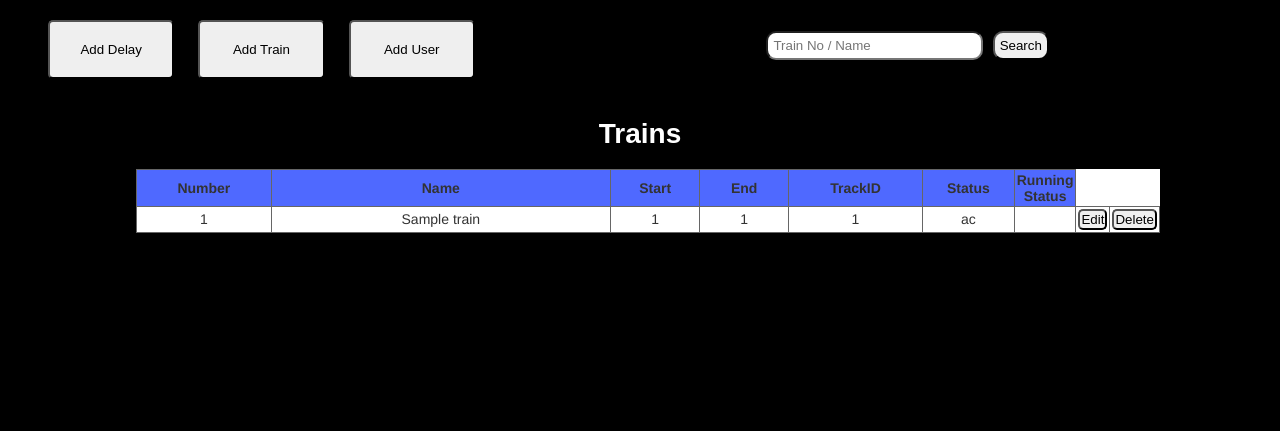
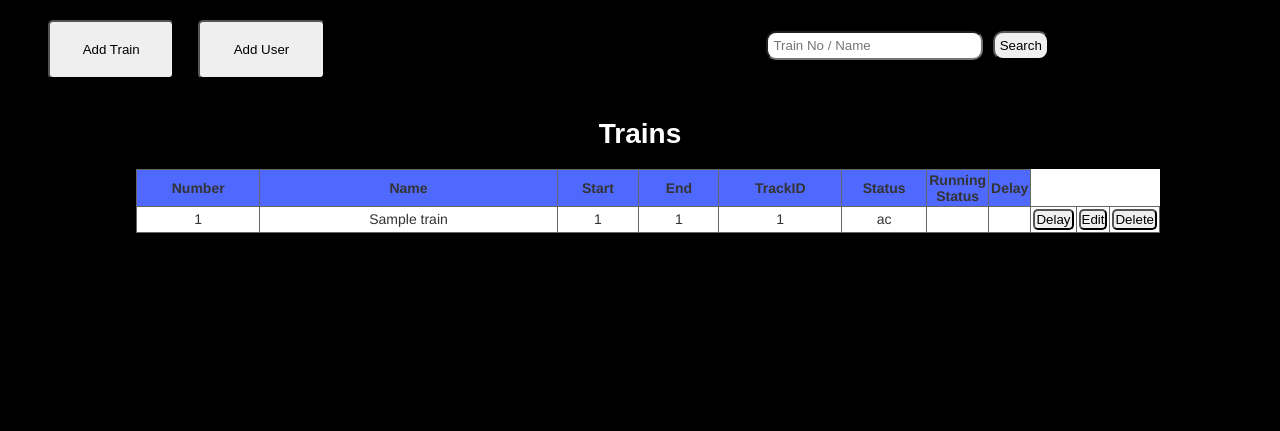
Before and after one commit to banny01/Train-Schedule-and-Tracking-System, a PHP site: page /home.php in a window 1280 px wide. Shown: the part 63-494 px from the top of the page. Run offline with PHP 8.4, Linux system fonts and the light colour scheme; a user stored in the database is signed in; data comes from the database, SQL or seed files in the repository; tables that the repository leaves empty hold one stand-in row (values such as "Sample post"); data that the repository does not hold is empty.

Commit message:
adding features

```diff
--- a/home.php
+++ b/home.php
@@ -19,7 +19,9 @@
 <body>
 
 	<?php include("inc/header.php");
-
+	date_default_timezone_set("Asia/Colombo");
+	$today = date("Y-m-d");
+	//echo $today;
 		if (isset($_GET['Delete'])){
 			$tID = $_GET['Delete'];
 			$query1 = "DELETE FROM train WHERE ID = $tID";
@@ -65,7 +67,7 @@
 
 	<div class="dashboard" style="width: 100%; margin: auto;">
 		<div class="btns">
-			<button class="btn2" type="button" onclick="location.href = 'addDelay.php';" id="myBtn">Add Delay</button>
+			<!--<button class="btn2" type="button" onclick="location.href = 'addDelay.php';" id="myBtn">Add Delay</button>-->
 			<?php if($loggeduser['Role'] == "Admin"){ ?>
 				<button class="btn2" type="button" onclick="location.href = 'addTrain.php'" id="myBtn">Add Train</button>
 				<button class="btn2" type="button" onclick="location.href = 'signup.php';" id="myBtn">Add User</button>
@@ -90,20 +92,34 @@
 						<th style="width: 15%;">TrackID</th>
 						<th style="width: 10%;">Status</th>
 						<th style="width: 10%;">Running Status</th>
+						<th style="width: 10%;">Delay</th>
 					</tr>
 				</thead>
 				<tbody>
 					<?php while( $developer = mysqli_fetch_assoc($res) ) { ?>
-					   <tr id="<?php echo $developer ['ID']; ?>">
-					   <td style="width: 15%;"><?php echo $developer ['Number']; ?></td>
-					   <td style="width: 40%;"><?php echo $developer ['Name']; ?></td>
-					   <td style="width: 10%;"><?php echo $developer ['Start']; ?></td>
-					   <td style="width: 10%;"><?php echo $developer ['End']; ?></td>
-					   <td style="width: 15%;"><?php echo $developer ['TrackID']; ?></td>
-					   <td style="width: 10%;"><?php echo $developer ['Status']; ?></td>
-					   <td style="width: 10%;"><?php echo $developer ['Cancel']; ?></td>
-					   <td style="width: 10%;"><button class="btn" type="button" style="border-radius: 5px; padding: 1px;" onclick="location.href = 'edit.php?ID=<?php echo $developer ['ID']; ?>';" id="myBtn">Edit</button></td>
-					   <td style="width: 10%;"><button class="btn" type="button" style="border-radius: 5px; padding: 1px;" onclick="location.href = 'home.php?Delete=<?php echo $developer ['ID']; ?>';" id="myBtn">Delete</button></td>
+					   <tr id="<?php echo $developer['ID']; ?>">
+					   <td><?php echo $developer['Number']; ?></td>
+					   <td ><?php echo $developer['Name']; ?></td>
+					   <td><?php echo $developer['Start']; ?></td>
+					   <td ><?php echo $developer['End']; ?></td>
+					   <td><?php echo $developer['TrackID']; ?></td>
+					   <td ><?php echo $developer['Status']; ?></td>
+					   <td ><?php echo $developer['Cancel']; ?></td>
+					   <?php
+
+					   		if($loggeduser['StationID'] != ""){
+					   			$query5 = "SELECT * FROM delay WHERE StationID=$loggeduser[StationID] AND TrainID=$developer[ID] AND DATE(Date) = '$today'";
+								$res5 = mysqli_query($con, $query5);
+								$delay = mysqli_fetch_assoc($res5);
+						   }
+						   else{
+								$delay['Delay'] = "";
+						   }
+					   ?>
+					   <td ><?php echo $delay['Delay']; ?></td>
+					   <td ><button class="btn" type="button" style="border-radius: 5px; padding: 1px;" onclick="location.href = 'delay.php?Train=<?php echo $developer['ID']; ?>';" id="myBtn">Delay</button></td>
+					   <td ><button class="btn" type="button" style="border-radius: 5px; padding: 1px;" onclick="location.href = 'edit.php?ID=<?php echo $developer['ID']; ?>';" id="myBtn">Edit</button></td>
+					   <td ><button class="btn" type="button" style="border-radius: 5px; padding: 1px;" onclick="location.href = 'home.php?Delete=<?php echo $developer['ID']; ?>';" id="myBtn">Delete</button></td>
 					   </tr>
 					<?php } ?>
 				</tbody>
--- a/inc/header.php
+++ b/inc/header.php
@@ -35,7 +35,7 @@
   					<div class="dropdown-content" >
     					<a href="home.php" style="width: 100%;">Home</a>
 						<a href="account.php" style="width: 100%;">Account</a>
-						<a href="addDelay.php" style="width: 100%;">Add Delay</a>
+						<!--<a href="addDelay.php" style="width: 100%;">Add Delay</a>-->
 						<?php if($loggeduser['Role'] == "Admin"){ ?>
 							<a href="addTrain.php" style="width: 100%;">Add Train</a>
 							<a href="signup.php" style="width: 100%;">Add User</a>
```
Also changed, not shown: delay.php (added, +95 -0 lines), addDelay.php (deleted).
